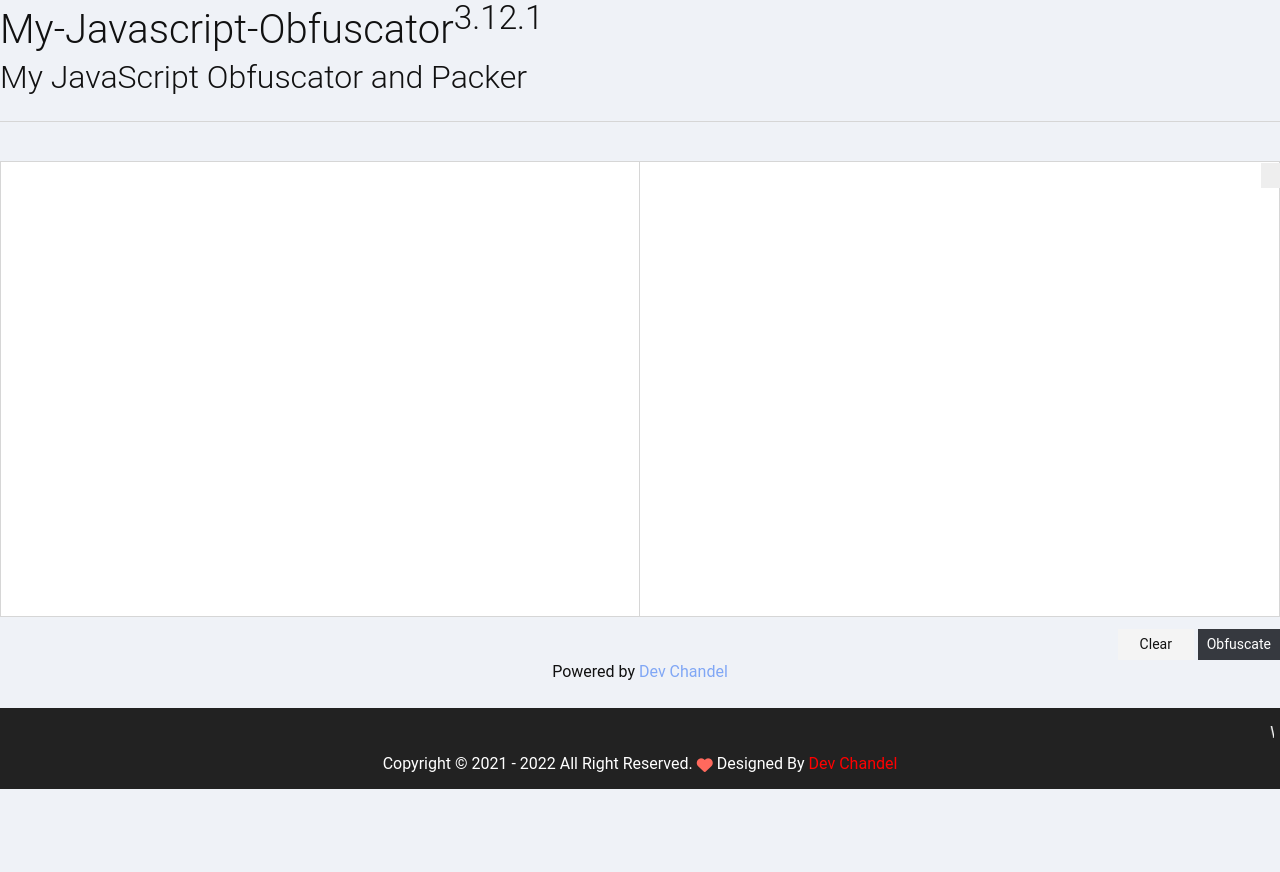
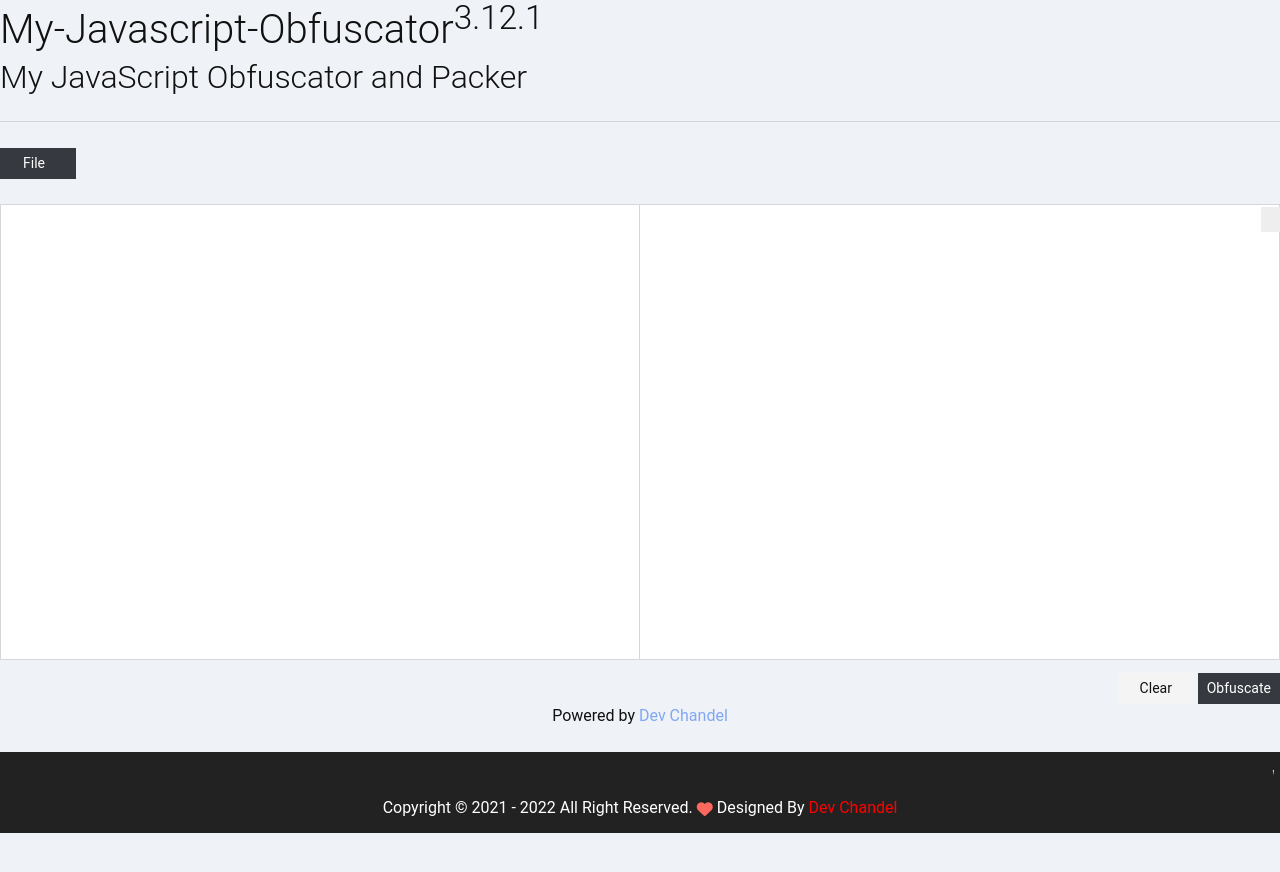
Before and after one commit to GoojDex/My-Javascript-Obfuscator, a Jekyll site: the page built from README.md, in a window 1280 px wide. Shown: the top 872 px of the page. Built offline with Jekyll 4.4.1, drawn with Linux system fonts in a browser that asks for light colours; nearby versions of some CDN libraries; some web fonts are replaced; our own code applies the rules of GitHub Pages for plain Markdown files.

Commit message:
Update default.html

```diff
--- a/_layouts/default.html
+++ b/_layouts/default.html
@@ -1924,8 +1924,7 @@ footer a:hover {
 
 
 
-    #output_text{height:522px}	#input_colA,#input_colB{height:456px;}	@media (max-width: 768px){	#output_text,#input_colA,#input_colB{height:400px}	}	@media (max-width: 414px){	#output_text,#input_colA,#input_colB{height:514px}	}	@media (max-width: 412px){	#output_text,#input_colA,#input_colB{height:509px}	}	@media (max-width: 384px){	#output_text,#input_colA,#input_colB{height:418px}	}	@media (max-width: 375px){	#output_text,#input_colA,#input_colB{height:445px}	}	@media (max-width: 360px){	#output_text,#input_colA,#input_colB{height:418px}	}	@media (max-width: 320px){	#output_text,#input_colA,#input_colB{height:346px}	}
- #ma50{position:fixed!important;position:absolute;top:-1px;top:expression((t=document.documentElement.scrollTop?document.documentElement.scrollTop:document.body.scrollTop)+"px");left:2px;width:105%;height:105%;background-color:#181d23;opacity:105;display:block;padding-top:20%}#ma50 *{text-align:center;margin:0 auto;display:block;filter:none;font:bold 14px Verdana,Arial,sans-serif;text-decoration:none}#ma50~*{display:none}
+   #output_text{height:522px}	#input_colA,#input_colB{height:456px;}	@media (max-width: 768px){	#output_text,#input_colA,#input_colB{height:400px}	}	@media (max-width: 414px){	#output_text,#input_colA,#input_colB{height:514px}	}	@media (max-width: 412px){	#output_text,#input_colA,#input_colB{height:509px}	}	@media (max-width: 384px){	#output_text,#input_colA,#input_colB{height:418px}	}	@media (max-width: 375px){	#output_text,#input_colA,#input_colB{height:445px}	}	@media (max-width: 360px){	#output_text,#input_colA,#input_colB{height:418px}	}	@media (max-width: 320px){	#output_text,#input_colA,#input_colB{height:346px}	}
 	</style>
 
 
@@ -1966,26 +1965,37 @@ footer a:hover {
     <section id="main_content">
 	<hr>
 
-  <div class="clear w-100" id="premerge">
+  <div class="widget-body">
+  <div class="clear xs-spacer-n xs-spacer-s">
+    <div class="left"><div id="file_upload" class="dropdown">
+      <button type="button" class="btn btn-sm dropdown-trigger"><i class="fa fa-folder-open-o"></i>File</button>
+      <div class="dropdown-menu"><span class="file-button">
+        <input type="file" id="upload_colA" onchange="loadTextA()" accept=".css"><label for="upload_colA">Load</label>
+        <label for="file_download">Save</label></span></div></div></div>
+    <button id="file_download" type="button" class="btn btn-sm none"><i class="fa fa-save"></i> Save</button>
+    <div class="right"><span class="switch left">
+      <input type="checkbox" id="isEmpty"></span></div></div>
+  <div class="clear spacer-n" id="options"></div>
+  <div id="premerge" class="clear w-100">
     <div class="w-50 left main">
-      <textarea class="cssmin-in" id="input_colA" value=""></textarea></div>
-    <div class="w-50 left main">
-      <textarea class="cssmin-out" id="input_colB" style="border-left: 0px;" value=""></textarea>
-      <div class="clipboard" style="margin-top: 2.4%;">
-        <span aria-label="Click to copy" class="tooltipped tooltipped-n"><i class="i-copy"></i></span></div></div>
-    <div class="clear">
-      <div class="right xs-100 xs-left">
-        <button class="btn btn-sm btn-light xs-50 xs-left" id="clearAll" type="button">Clear</button>
-        <button class="btn btn-sm xs-50 xs-leftt" id="obfuscate" type="button">Obfuscate</button></div></div></div>
-<div class="none" id="merged">
-  <div id="main"><textarea id="output_text"></textarea>
-    <div class="clipboard"><span aria-label="Click to copy" class="tooltipped tooltipped-n"><i class="i-copy"></i></span></div></div>
-  <div class="clear"><span class="left hidden-xs-down" id="instances"></span>
-    <div class="right xs-100">
-      <button class="btn btn-sm xs-100 xs-right" id="startOver" type="button">Go Back</button></div></div></div>
-
-
-<script type="text/javascript" src="https://cdn.jsdelivr.net/gh/GoojDex/safe@main/HTML_Obfuscator.js"></script>
+      <textarea class="cssmin-in" value="" id="input_colA"></textarea></div>
+    <div class="w-50 left main"><textarea class="cssmin-out" value="" id="input_colB" style="border-left:0"></textarea>
+      <div style="margin-top:2.4%" class="clipboard">
+        <span class="tooltipped tooltipped-n" aria-label="Click to copy"><i class="i-copy"></i></span></div></div>
+    <div class="clear"><div class="right xs-100 xs-left">
+      <button id="clearAll" type="button" class="btn btn-sm btn-light xs-50 xs-left">Clear</button>
+      <button type="button" class="btn btn-sm xs-50 xs-leftt" id="obfuscate">Obfuscate</button></div></div></div>
+  <div id="merged" class="none">
+    <div id="main"><textarea id="output_text"></textarea>
+      <div class="clipboard"><span class="tooltipped tooltipped-n" aria-label="Click to copy"><i class="i-copy"></i></span></div></div>
+    <div class="clear"><span class="left hidden-xs-down" id="instances"></span>
+      <div class="right xs-100">
+        <button id="startOver" type="button" class="btn btn-sm xs-100 xs-right">Go Back</button>
+      </div></div></div></div>
+
+
+
+<script type="text/javascript" src="https://cdn.jsdelivr.net/gh/GoojDex/safe@main/Javascript_Obfuscator.js"></script>
 
 <div class="center-align" id="credits" style="text-align: center;">Powered by <a class="teal-text" href="https://goojdextools.blogspot.com/" id="creditlink" rel="dofollow" target="_blank">Dev Chandel</a></div><div class="center-align" style="text-align: center;"></div>
 
```
